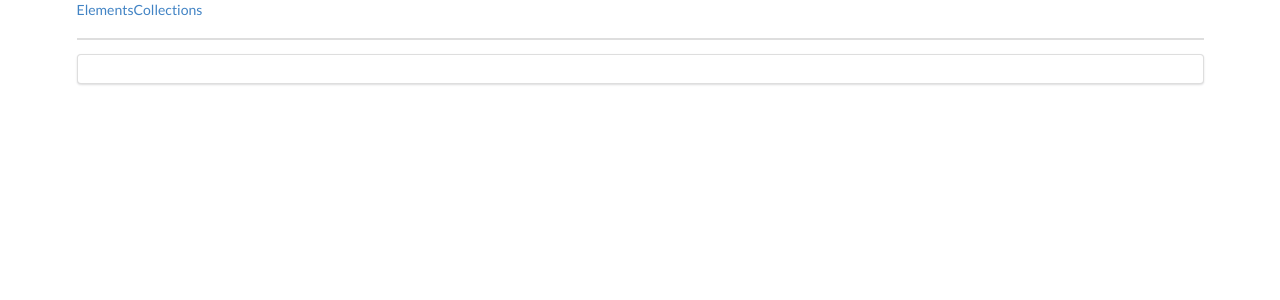
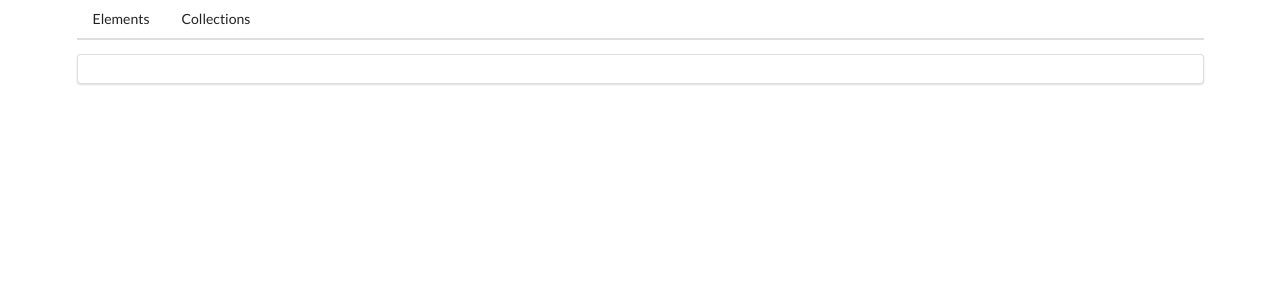
Before and after one commit to Proyce/Angular-Widgets, an Angular app: page / in a window 1280 px wide. Shown: the top 300 px of the page. Built offline with nearby package versions, Linux system fonts and the light colour scheme.

Commit message:
Modified Styles.css with routerLinkActivee

```diff
--- a/src/app/app.component.html
+++ b/src/app/app.component.html
@@ -1,8 +1,8 @@
 
 <div class="ui container">
   <div class="ui secondary pointing menu">
-    <a routerLink="/elements">Elements</a>
-    <a routerLink="/collections">Collections</a>
+    <a routerLink="/elements" routerLinkActive="active" class="item">Elements</a>
+    <a routerLink="/collections" routerLinkActive="active" class="item">Collections</a>
   </div>
   <div class="ui segment">
     <router-outlet></router-outlet>
```
